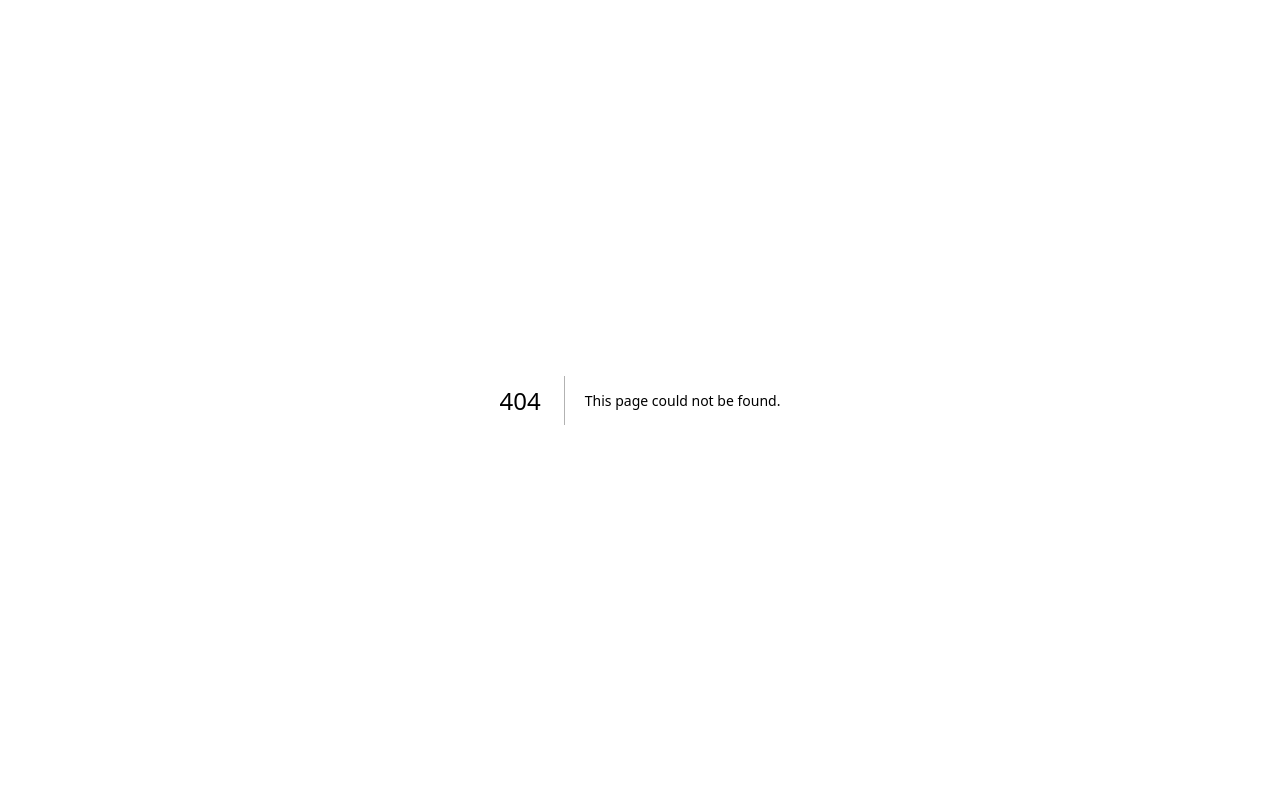
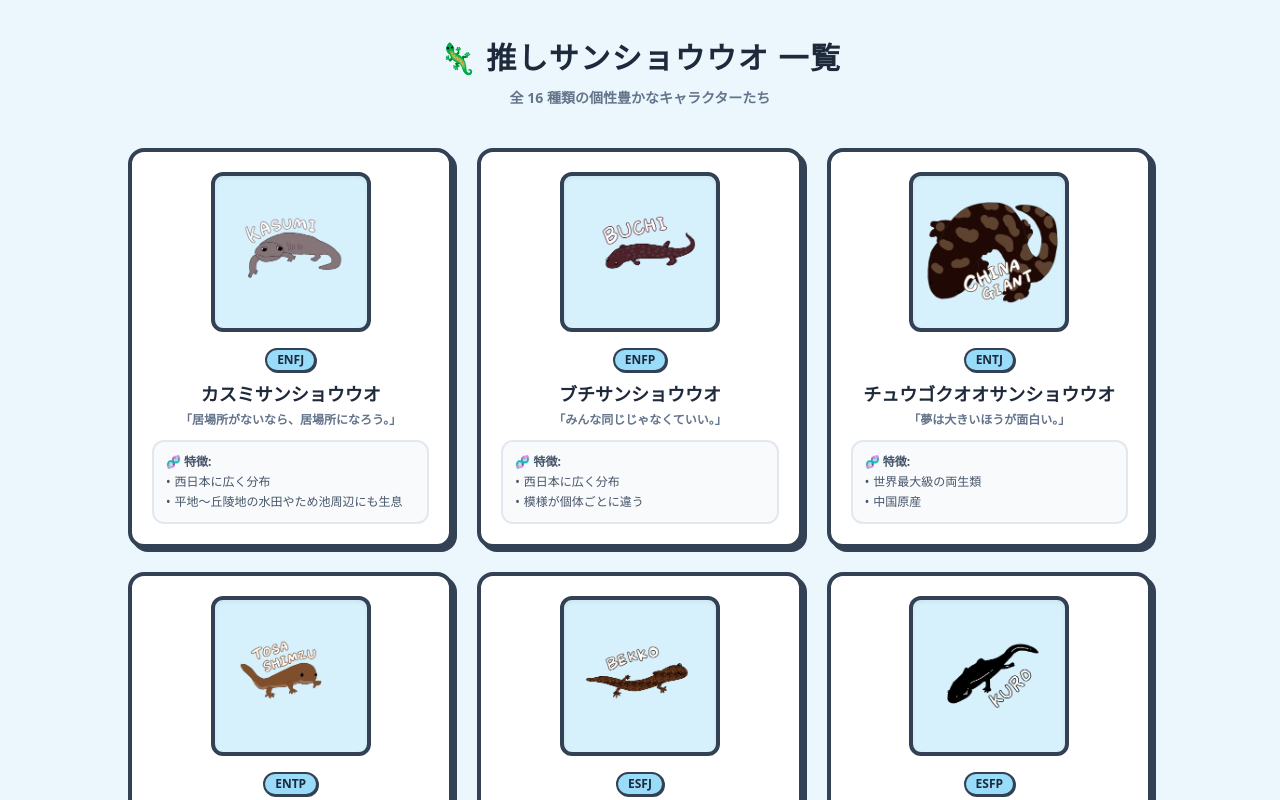
Before and after one commit to chika-ssy/OSHIsan-diagnosis, a Next.js app: page /types in a window 1280 px wide. Before the commit this address had no page. Shown: the top 800 px of the page. Built offline with nearby package versions, Linux system fonts and the light colour scheme; a web font is replaced by a local one.

Commit message:
一覧ページを作成

```diff
--- a/pages/index.tsx
+++ b/pages/index.tsx
@@ -1,6 +1,7 @@
 import { useState, useEffect } from 'react';
 import Head from 'next/head';
 import { QUESTIONS, calculateResult, Salamander } from '../utils/diagnosis';
+import Link from 'next/link';
 
 type ScreenState = 'START' | 'QUESTION' | 'RESULT';
 
@@ -125,6 +126,13 @@ const handleShareGeneral = async () => {
             >
               診断を始める ➔
             </button>
+
+            {/* 性格一覧ボタン */}
+            <div className="mt-4 text-center">
+              <Link href="/types" className="text-xs font-black text-slate-500 hover:text-slate-800 underline decoration-2 underline-offset-4">
+                🔍 サンショウウオの性格一覧を見る
+              </Link>
+            </div>
           </div>
         )}
 
@@ -134,7 +142,7 @@ const handleShareGeneral = async () => {
             {/* プログレスバー */}
             <div className="mb-8">
               <div className="flex justify-between text-xs font-bold text-slate-400 mb-2">
-                <span className="text-slate-600 bg-[#BCE6F8] border-2 border-slate-700 px-2 py-0.5 rounded-lg">しつもん {currentQuestionIndex + 1} / {QUESTIONS.length}</span>
+                <span className="text-slate-600 bg-[#BCE6F8] border-2 border-slate-700 px-2 py-0.5 rounded-lg">質問 {currentQuestionIndex + 1} / {QUESTIONS.length}</span>
                 <span className="font-mono">{Math.round(((currentQuestionIndex) / QUESTIONS.length) * 100)}%</span>
               </div>
               <div className="w-full bg-slate-100 h-4 rounded-full border-2 border-slate-700 p-0.5 overflow-hidden">
@@ -263,6 +271,12 @@ const handleShareGeneral = async () => {
                 もういちど診断する
               </button>
             </div>
+            {/* 性格一覧ボタン */}
+            <div className="mt-4 text-center">
+              <Link href="/types" className="text-xs font-black text-slate-500 hover:text-slate-800 underline decoration-2 underline-offset-4">
+                🔍 サンショウウオの性格一覧を見る
+              </Link>
+            </div>
           </div>
         )}
 
--- /dev/null
+++ b/pages/types.tsx
@@ -0,0 +1,81 @@
+import React from 'react';
+import Link from 'next/link';
+import Image from 'next/image';
+// ★ここを修正：public/data フォルダを指す正しい相対パスに指定します
+import salamanderData from '../public/data/salamanders.json';
+
+export default function TypesPage() {
+  // オブジェクト形式のJSONから、各キャラクターの配列（16個の配列）を作成します
+  const allCharacters = salamanderData ? Object.values(salamanderData) : [];
+
+  return (
+    <div className="min-h-screen bg-[#EBF7FC] text-slate-800 p-6 font-sans selection:bg-[#99DCFA]">
+      <div className="max-w-5xl mx-auto">
+
+        {/* ヘッダーエリア */}
+        <div className="text-center mb-10 pt-4">
+          <h1 className="text-3xl font-black text-slate-800 mb-3 tracking-wider flex items-center justify-center gap-2">
+            🦎 推しサンショウウオ 一覧
+          </h1>
+          <p className="text-sm font-bold text-slate-500">
+            全 {allCharacters.length} 種類の個性豊かなキャラクターたち
+          </p>
+        </div>
+
+        {/* グリッドレイアウト（スマホ1列、タブレット2列、PC3列） */}
+        <div className="grid grid-cols-1 sm:grid-cols-2 md:grid-cols-3 gap-6 mb-12">
+          {allCharacters.map((char: any) => (
+            <div
+              key={char.mbti}
+              className="bg-white border-4 border-slate-700 rounded-2xl p-5 shadow-[4px_4px_0px_0px_rgba(51,65,85,1)] flex flex-col items-center group transition-all duration-200 hover:-translate-y-1 hover:shadow-[6px_6px_0px_0px_rgba(51,65,85,1)]"
+            >
+              {/* イラストエリア */}
+              <div className="w-40 h-40 bg-[#D6F0FC] border-4 border-slate-700 rounded-xl overflow-hidden mb-4 relative flex items-center justify-center shadow-inner">
+                <Image
+                  src={`/images/salamanders/${char.mbti.toLowerCase()}.png`}
+                  alt={char.name}
+                  width={140}
+                  height={140}
+                  className="object-contain group-hover:scale-105 transition duration-300"
+                />
+              </div>
+
+              {/* バッジ（MBTIタイプ） */}
+              <span className="bg-[#99DCFA] border-2 border-slate-700 text-xs font-black px-2.5 py-0.5 rounded-full mb-2 shadow-[1px_1px_0px_0px_rgba(51,65,85,1)]">
+                {char.mbti.toUpperCase()}
+              </span>
+
+              {/* キャラ名 & キャッチコピー */}
+              <h2 className="text-lg font-black text-slate-800 mb-1 text-center">
+                {char.name}
+              </h2>
+              <p className="text-xs font-bold text-slate-500 text-center line-clamp-2 px-2 mb-3">
+                「{char.catchphrase}」
+              </p>
+
+              {/* 生態・性格の特徴リスト */}
+              <div className="w-full bg-slate-50 border-2 border-slate-200 rounded-xl p-3 text-left text-xs space-y-1">
+                <div className="font-black text-slate-600 mb-1">🧬 特徴:</div>
+                {char.features.slice(0, 2).map((feat: string, i: number) => (
+                  <div key={i} className="text-slate-600 flex items-start gap-1">
+                    <span>•</span> <span>{feat}</span>
+                  </div>
+                ))}
+              </div>
+            </div>
+          ))}
+        </div>
+
+        {/* 戻るボタン */}
+        <div className="text-center">
+          <Link href="/">
+            <button className="bg-slate-800 hover:bg-slate-900 text-white font-black py-3 px-8 rounded-xl border-4 border-slate-700 shadow-[3px_3px_0px_0px_rgba(51,65,85,1)] transition-all duration-100 active:translate-x-[3px] active:translate-y-[3px] active:shadow-[0px_0px_0px_0px_rgba(51,65,85,1)] text-sm">
+              🏠 トップページに戻る
+            </button>
+          </Link>
+        </div>
+
+      </div>
+    </div>
+  );
+}
```
